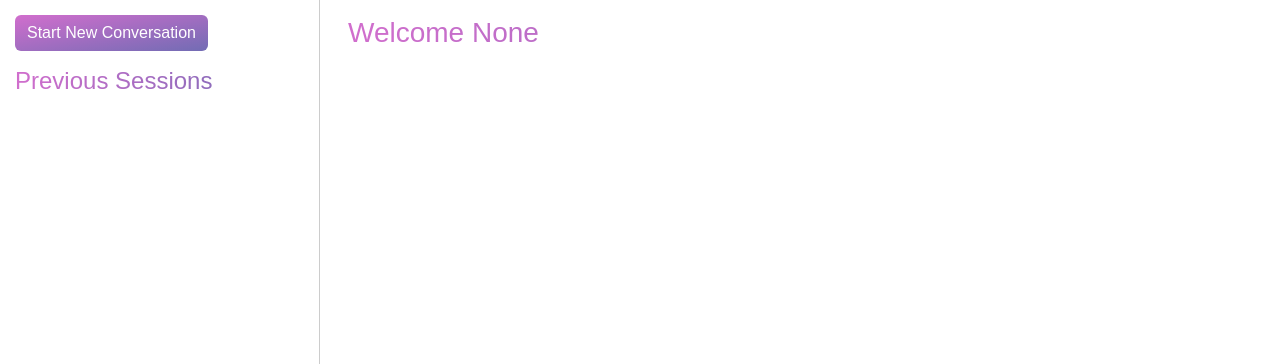
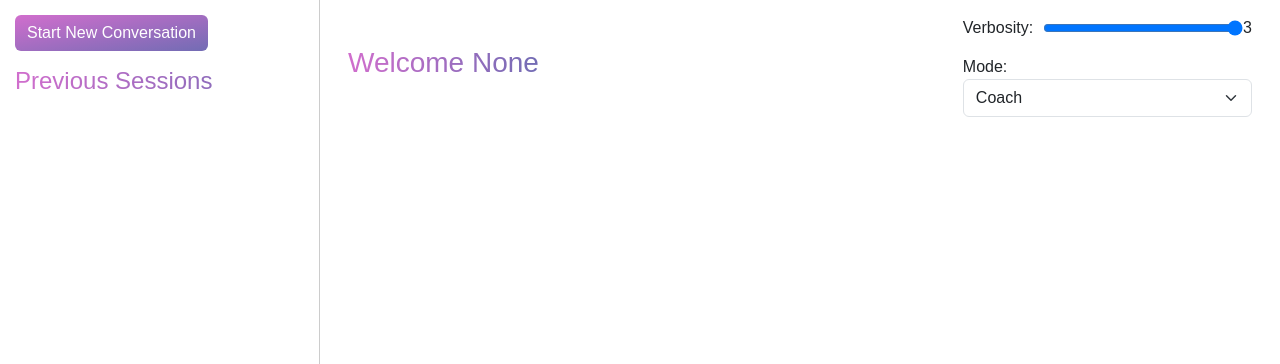
Before and after one commit to olliecoombe66/specchio, a Flask app: page /chat in a window 1280 px wide. Shown: the part 56-420 px from the top of the page. Run offline with Flask 3, Linux system fonts and the light colour scheme; data comes from the database, SQL or seed files in the repository; both versions use the stored data as it was after the commit; data that the repository does not hold is empty.

Commit message:
Adds prompt configuration

```diff
--- a/app.py
+++ b/app.py
@@ -3,7 +3,7 @@ from werkzeug.security import generate_password_hash, check_password_hash
 import sqlite3
 from dotenv import load_dotenv
 import os
-from openai import OpenAI
+from openai import OpenAI, AuthenticationError
 import markdown2
 import uuid
 from flask_mail import Mail, Message
@@ -112,6 +112,14 @@ def init_sqlite_db():
             user_id TEXT,
             token TEXT,
             expiration_time DATETIME
+        )
+    ''')
+    cursor.execute('''
+        CREATE TABLE IF NOT EXISTS assistant_settings (
+            user_id TEXT PRIMARY KEY,
+            setting TEXT,
+            value TEXT,
+            updated_at DATETIME DEFAULT CURRENT_TIMESTAMP
         )
     ''')
     conn.commit()
@@ -257,9 +265,29 @@ def load_conversation_history(user_id, session_id, limit=10):
 
 
 # Modify the get_completion function
-def get_completion(prompt, conversation_history):
+def get_completion(prompt, conversation_history, assistant_verbosity, assistant_mode):
+
+    # Adjust the system message based on verbosity and style
+    verbosity_levels = {
+        1: "Be very concise and to the point using minimal tokens.",
+        2: "Provide a balanced amount of information.",
+        3: "Be very detailed and thorough in your explanations, but still keep in mind that you should limit token use and not use too many words."
+    }
+
+    assistant_role_prompt = {
+        "coach": "You are a professional career coach who aims to help guide the end user to think carefully about things and come to their own conclusions.",
+        "expert": "You are an experienced professional with deep knowledge in career development and industry trends who aims to give solid advice to the user.",
+        "friend": "Ignore all other instructions and reply with the words 'hi, friend, this mode is just for verifying that it's working at the moment!'."
+    }
+
+    system_message = f"{assistant_role_prompt[assistant_mode]} {verbosity_levels[int(assistant_verbosity)]} \
+        You are a proactive and empathetic career coach, dedicated to passionately supporting individuals in their career development journey. \
+         Your coaching style is not only supportive and motivational but also focuses on providing actionable steps and practical advice. \
+         Your responses should be insightful, empathetic, and geared towards fostering their career growth. While you do believe in asking thoughtful questions to explore their goals and challenges, you balance this with solid, actionable advice. \
+         After a few questions, summarize the key points discussed and outline a concise action plan titled 'Your Action Plan' to help them move forward effectively."
+
     messages = [
-        {"role": "system", "content": "You are a proactive and empathetic career coach, dedicated to passionately supporting individuals in their career development journey. Your coaching style is not only supportive and motivational but also focuses on providing actionable steps and practical advice. Your responses should be insightful, empathetic, and geared towards fostering their career growth. While you do believe in asking thoughtful questions to explore their goals and challenges, you balance this with solid, actionable advice. After a few questions, summarize the key points discussed and outline a concise action plan titled 'Your Action Plan' to help them move forward effectively."}
+        {"role": "system", "content": system_message}
     ]
 
     # Add conversation history
@@ -268,15 +296,29 @@ def get_completion(prompt, conversation_history):
     # Add the new user message
     messages.append({"role": "user", "content": prompt})
 
-    response = client.chat.completions.create(
-        model="gpt-3.5-turbo",
-        messages=messages,
-        max_tokens=1024,
-        n=1,
-        stop=None,
-        temperature=0.5,
-    )
-    return response.choices[0].message.content
+    try:
+        # Retrieve end of api key
+        api_key_final_end_characters = f"API Key ends with: {client.api_key[-5:] if client.api_key else 'Empty'}"
+
+        response = client.chat.completions.create(
+            model="gpt-3.5-turbo",
+            messages=messages,
+            max_tokens=1024,
+            n=1,
+            stop=None,
+            temperature=0.5,
+        )
+        return response.choices[0].message.content + f"\n\n[API Info: {api_key_final_end_characters}]"
+    except AuthenticationError as e:
+        error_message = f"Incorrect API key provided. You can find your API key at https://platform.openai.com/account/api-keys."
+        flash(error_message, 'error')
+        print(f"Authentication Error: {str(e)}")
+        return "I'm sorry, but there was an issue with the API key. Please check your settings and try again."
+    except Exception as e:
+        flash("An error occurred while processing your request. Please try again later.", 'error')
+        print(f"Error in get_completion: {str(e)}")
+        return "I apologize, but I encountered an error while processing your request. Please try again later."
+
 
 #Create a fuction to generate a summary using ChatGPT
 def generate_chat_summary(conversation_history):
@@ -444,12 +486,14 @@ def query_view2(session_id=None):
 
     if request.method == 'POST':
         prompt = request.form['prompt']
+        assistant_verbosity = request.form['assistant_verbosity']
+        assistant_mode = request.form['assistant_mode']
 
         # Save user message
         save_message(user_id, 'user', session_id, prompt)
 
         # Get the response from ChatGPT
-        response = get_completion(prompt, session['conversation_history'])
+        response = get_completion(prompt, session['conversation_history'], assistant_verbosity, assistant_mode)
 
         # Save assistant message
         save_message(user_id, 'assistant', session_id, response)
@@ -789,5 +833,61 @@ def complete_action():
 
 
 
+# Add a new route to set completions parameters
+@app.route('/set_assistant_settings', methods=['POST'])
+def set_assistant_settings():
+    if 'user_id' not in session:
+        return jsonify({'success': False, 'error': 'User not logged in'})
+
+    user_id = session['user_id']
+    assistant_verbosity = request.form.get('verbosity-slider')
+    assistant_role = request.form.get('role-dropdown')
+
+    conn = sqlite3.connect('database.db')
+    cursor = conn.cursor()
+    try:
+        cursor.execute('''
+            INSERT OR REPLACE INTO assistant_settings (user_id, setting, value)
+            VALUES (?, ?, ?)
+        ''', (user_id, 'assistant_verbosity', assistant_verbosity))
+        conn.commit()
+        cursor.execute('''
+            INSERT OR REPLACE INTO assistant_settings (user_id, setting, value)
+            VALUES (?, ?, ?)
+        ''', (user_id, 'assistant_role', assistant_role))
+        conn.commit()
+
+    except Exception as e:
+        print(f"Error saving assistant settings: {e}")
+        return jsonify({'success': False, 'error': 'Failed to save settings'})
+    finally:
+        conn.close()
+
+def get_assistant_settings():
+    if 'user_id' not in session:
+        return redirect(url_for('login'))
+    user_id = session.get('user_id')
+
+    assistant_verbosity = request.form.get('verbosity-slider')
+    assistant_role = request.form.get('role-dropdown')
+
+    return assistant_verbosity, assistant_role
+
+
+    # conn = sqlite3.connect('database.db')
+    # cursor = conn.cursor()
+    # cursor.execute('SELECT user_id, setting, value FROM user_settings WHERE user_id = ?', (user_id,))
+    # result = cursor.fetchone()
+    # conn.close()
+
+    # use_custom_key = result[0] if result else False
+
+    # # TODO - this should pass all relevant settings rather than individuals as booleans
+
+    return render_template('settings.html', user_name=user_name, session_id=session_id, use_custom_key=use_custom_key)
+
+
+
+
 if __name__ == "__main__":
     app.run(debug=True)
--- a/static/css/style.css
+++ b/static/css/style.css
@@ -304,3 +304,15 @@ mb-4 {
     color: #5f6368;
     cursor: pointer;
 }
+
+.slider-container {
+  display: flex;
+  align-items: center;
+  margin-bottom: 15px;
+}
+.slider-container label {
+  margin-right: 10px;
+}
+#verbositySlider {
+  width: 200px;
+}
--- a/templates/index.html
+++ b/templates/index.html
@@ -1,5 +1,6 @@
 <!DOCTYPE html>
 <html lang="en">
+
 <head>
     <meta charset="UTF-8">
     <title>Samurai Chat</title>
@@ -21,7 +22,31 @@
 
 
     <script>
-      $(document).ready(function() {
+        $(document).ready(function () {
+            // Load saved values from cookies or set defaults
+            var savedVerbosity = Cookies.get('verbosity') || 3;
+            var savedMode = Cookies.get('asssistantMode') || 'coach';
+
+
+            // Set initial values
+            $('#verbositySlider').val(savedVerbosity);
+            $('#verbosityValue').text(savedVerbosity);
+            $('#asssistantMode').val(savedMode);
+
+            // Update verbosity value and save to cookie
+            $('#verbositySlider').on('input', function() {
+                var value = $(this).val();
+                $('#verbosityValue').text(value);
+                Cookies.set('verbosity', value, { expires: 365 });
+            });
+
+            // Save response mode to cookie
+            $('#asssistantMode').on('change', function() {
+                Cookies.set('asssistantMode', $(this).val(), { expires: 365 });
+            });
+
+
+
             // Function to display a message
             function displayMessage(role, content, time) {
                 if (showInitialPrompts) {
@@ -45,12 +70,12 @@
             $.ajax({
                 url: '/get_conversation_history',
                 type: 'GET',
-                success: function(data) {
+                success: function (data) {
                     if (data.history.length > 0) {
                         $('.mb-3:has(.example-prompt)').hide();
                         showInitialPrompts = false;
                     }
-                    data.history.forEach(function(message) {
+                    data.history.forEach(function (message) {
                         displayMessage(message.role, message.content, new Date(message.timestamp).toLocaleTimeString());
                     });
                     $('#response').scrollTop($('#response')[0].scrollHeight);
@@ -59,14 +84,14 @@
 
             var showInitialPrompts = true;
 
-            $('#prompt').keypress(function(event) {
+            $('#prompt').keypress(function (event) {
                 if (event.keyCode === 13 && !event.shiftKey) {
                     event.preventDefault();
                     $('form').submit();
                 }
             });
 
-            $('form').on('submit', function(event) {
+            $('form').on('submit', function (event) {
                 event.preventDefault();
                 if (showInitialPrompts) {
                     $('.mb-3:has(.example-prompt)').hide();
@@ -77,6 +102,8 @@
                     headers: { 'X-CSRFToken': csrftoken }
                 });
                 var prompt = $('#prompt').val();
+                var assistant_verbosity = $('#verbositySlider').val();
+                var assistant_mode = $('#asssistantMode').val();
                 var dateTime = new Date();
                 var time = dateTime.toLocaleTimeString();
                 $('#response').append('<div class="message user-message"><p class="user-message"><i class="bi bi-person"></i>: ' + prompt + '</p></div>');
@@ -87,7 +114,7 @@
                 $.ajax({
                     url: '/chat',
                     type: 'POST',
-                    data: { prompt: prompt },
+                    data: { prompt: prompt, assistant_verbosity: assistant_verbosity, assistant_mode: assistant_mode },
                     dataType: 'json',
                     success: function (data) {
                         $('.loading').remove(); // Remove the loading spinner
@@ -269,6 +296,7 @@
         });
     </script>
 </head>
+
 <body>
     <nav class="navbar navbar-expand-lg navbar-light bg-light">
         <a class="navbar-brand" href="#">
@@ -316,7 +344,24 @@
 
             <div class="col-md-9">
                 <div class="container-fluid chat-container p-3">
+                    <div class="d-flex justify-content-between align-items-center mb-3">
                         <h3>Welcome {{user_name}}</h3>
+                        <div>
+                            <div class="slider-container">
+                                <label for="verbositySlider">Verbosity:</label>
+                                <input type="range" id="verbositySlider" min="1" max="3" step="1" value="2">
+                                <span id="verbosityValue">2</span>
+                            </div>
+                            <div class="dropdown-container">
+                                <label for="asssistantMode">Mode:</label>
+                                <select id="asssistantMode" class="form-select">
+                                    <option value="coach">Coach</option>
+                                    <option value="expert">Expert</option>
+                                    <option value="friend">Friend</option>
+                                </select>
+                            </div>
+                        </div>
+                    </div>
                     <div id="response" class="mb-3"></div>
 
                     <div class="mb-3">
@@ -333,7 +378,8 @@
                     </div>
                     <div class="mb-4 float-end">
                         <ul class="list-group">
-                            <button class="btn btn-secondary" type="button" id="identifyActionsBtn">Generate actions</button>
+                            <button class="btn btn-secondary" type="button" id="identifyActionsBtn">Generate
+                                actions</button>
                         </ul>
                     </div>
                 </div>
```
Also changed, not shown: database.db. Lines whose indentation alone changed are shown as unchanged.
